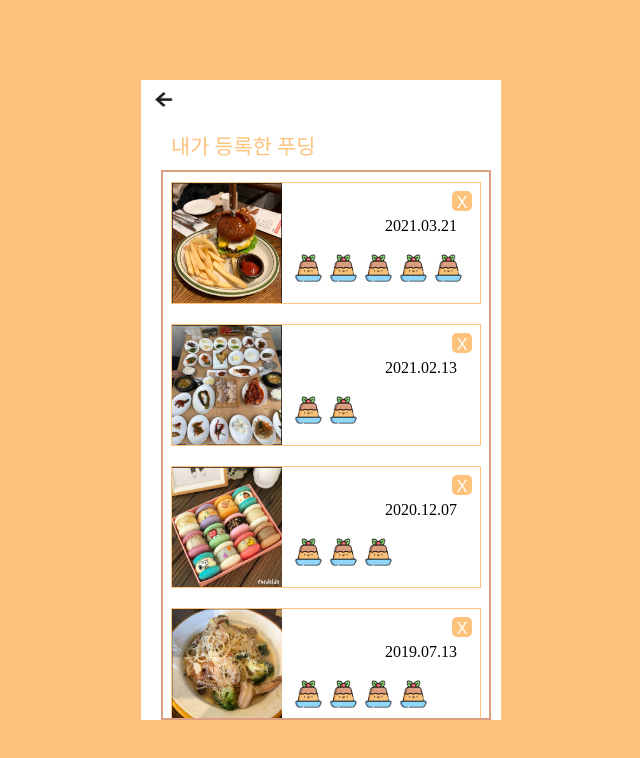
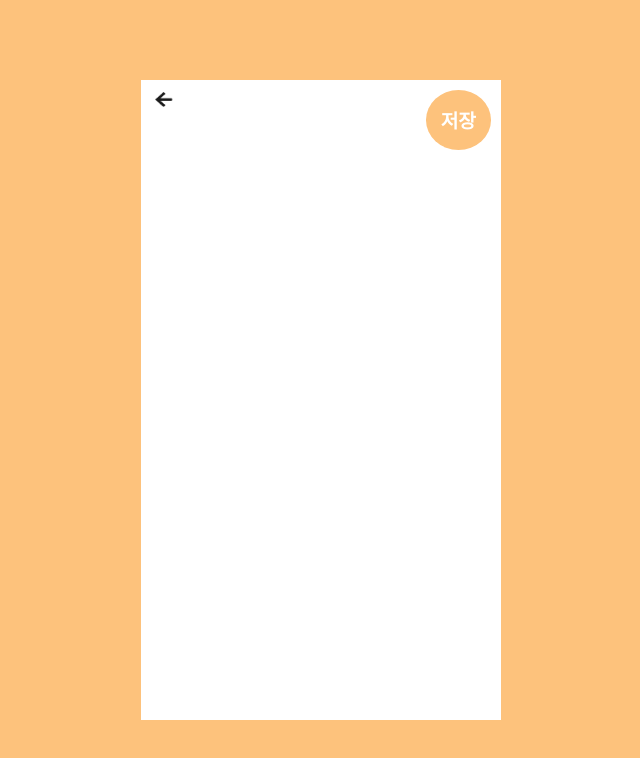
Before and after one commit to codestates/fooding-bot-client, a React (Create React App) app in the folder fooding-bot-app/: page / in a window 1280 px wide. Shown: the top 758 px of the page, without its empty margins (319-959 px from the left). Built offline with nearby package versions, Linux system fonts and the light colour scheme.

Commit message:
feature/password branch test..

```diff
--- a/fooding-bot-app/src/App.js
+++ b/fooding-bot-app/src/App.js
@@ -2,7 +2,8 @@ import React from "react";
 import './App.css';
 // import SignupContainer from './pages/SignupContainer';
 // import ProfileContainer from './pages/ProfileContainer'
-import MyFoodingContainer from './pages/MyFoodingContainer';
+// import MyFoodingContainer from './pages/MyFoodingContainer';
+import PasswordContainer from './pages/PasswordContainer';
 
 class App extends React.Component {
 
@@ -12,7 +13,8 @@ class App extends React.Component {
                 <div className='app-background'>
                     {/* <SignupContainer /> */}
                     {/* <ProfileContainer /> */}
-                    <MyFoodingContainer />
+                    {/* <MyFoodingContainer /> */}
+                    <PasswordContainer />
                 </div>
             </div>
         )
--- /dev/null
+++ b/fooding-bot-app/src/pages/PasswordContainer.js
@@ -0,0 +1,17 @@
+import React from 'react';
+import undo from '../images/undo.png';
+
+function PasswordContainer() {
+
+
+    return (
+        <div className='app-background'>
+            <div className='app-top-menu'>
+                <img className='undo' src={undo} />
+                <button>저장</button>
+            </div>
+        </div>
+    );
+}
+
+export default PasswordContainer;
```
